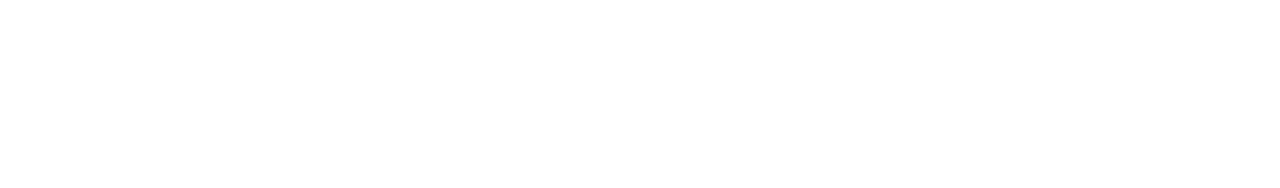
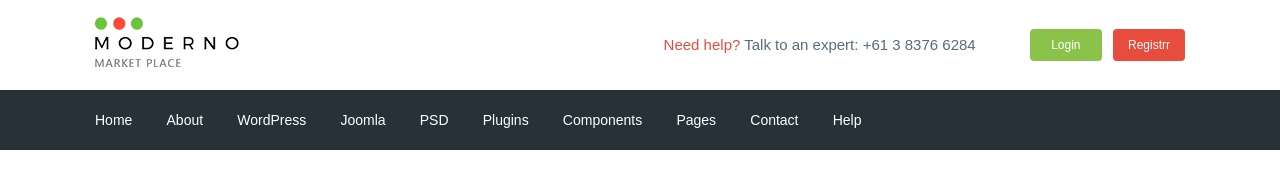
Before and after one commit to b-r1/moderno, a website: page app/index.html in a window 1280 px wide. Drawn offline with nearby package versions, Linux system fonts and the light colour scheme; files that its build step writes are made by us from their sources.

Commit message:
added header

```diff
--- a/app/index.html
+++ b/app/index.html
@@ -5,11 +5,76 @@
     <meta charset="UTF-8">
     <meta name="viewport" content="width=device-width, initial-scale=1.0">
     <title>Document</title>
+    <link href="https://fonts.googleapis.com/css2?family=Roboto:wght@500;700&display=swap" rel="stylesheet">
     <link rel="stylesheet" href="css/libs.min.css">
     <link rel="stylesheet" href="css/style.min.css">
 </head>
 
 <body>
+    <header class="header">
+        <div class="header__top">
+            <div class="container">
+                <div class="header__top-inner">
+                    <div class="heder__logo">
+                        <a href="#">
+                            <img src="images/logo.png" alt="">
+                        </a>
+                    </div>
+                    <div class="header__text">
+                        <a href="">
+                            <span>Need help?</span></a>
+                        Talk to an expert:
+                        <a class="header__fone" href="tel:6138376 6284"> +61 3 8376 6284</a>
+                    </div>
+                    <div class="header__box">
+                        <a class="basket" href="#"></a>
+                        <a class="header__btn header__btn-login" href="">Login</a>
+                        <a class="header__btn header__btn-register" href="">Registrr</a>
+                    </div>
+                </div>
+            </div>
+
+        </div>
+        <div class="header__menu">
+            <div class="container">
+                <nav class="menu">
+                    <ul class="menu__list">
+                        <li>
+                            <a href="#">Home</a>
+                        </li>
+                        <li>
+                            <a href="#">About</a>
+                        </li>
+                        <li>
+                            <a href="#"> WordPress</a>
+                        </li>
+                        <li>
+                            <a href="#">Joomla</a>
+                        </li>
+                        <li>
+                            <a href="#">PSD</a>
+                        </li>
+                        <li>
+                            <a href="#">Plugins</a>
+                        </li>
+                        <li>
+                            <a href="#">Components</a>
+                        </li>
+                        <li>
+                            <a href="#">Pages</a>
+                        </li>
+                        <li>
+                            <a href="#">Contact</a>
+                        </li>
+                        <li>
+                            <a href="#">Help</a>
+                        </li>
+                    </ul>
+
+                </nav>
+            </div>
+        </div>
+    </header>
 
 
 
--- /dev/null
+++ b/app/scss/_fonts.scss
@@ -0,0 +1,6 @@
+  @font-face {
+      font-family: 'Roboto-Regular', sans-serif;
+      src: url('../fonts/Roboto-Regular.woff2') format('woff2'), url('../fonts/Roboto-Regular.woff') format('woff');
+      font-weight: 400;
+      font-display: swap;
+  }
--- /dev/null
+++ b/app/scss/_global.scss
@@ -0,0 +1,36 @@
+html {
+    box-sizing: border-box;
+}
+
+*,
+*::before,
+*::after {
+    box-sizing: inherit;
+}
+
+a {
+    display: inline-block;
+    text-decoration: none;
+    color: $color-text;
+}
+
+ul,
+li {
+    margin: 0;
+    padding: 0;
+    list-style: none;
+}
+
+body {
+    font-family: 'Roboto-Regular', sans-serif;
+    font-weight: 400;
+    font-size: 15px;
+    line-height: 24px;
+    color: $color-text;
+}
+
+.container {
+    max-width: 1120px;
+    margin: 0 auto;
+    padding: 0 15px;
+}
--- /dev/null
+++ b/app/scss/_vars.scss
@@ -0,0 +1,4 @@
+$color-text: #546e7a;
+$red:#e74c3c;
+$green: #8bc34a;
+$bg: #263238;
--- a/app/scss/style.scss
+++ b/app/scss/style.scss
@@ -1,13 +1,58 @@
-html {
-    box-sizing: border-box;
+@import 'vars';
+@import 'global';
+@import 'fonts';
+.header__top-inner {
+    display: flex;
+    justify-content: space-between;
+    height: 90px;
+    align-items: center;
 }
 
-*,
-*::before,
-*::after {
-    box-sizing: inherit;
+.header__text {
+    margin-left: auto;
+    margin-right: 50px;
+    span {
+        color: $red;
+    }
 }
 
-.test {
-    margin: 0;
+.header__btn {
+    padding: 4px;
+    width: 72px;
+    border-radius: 4px;
+    text-align: center;
+    color: white;
+    font-size: 12px;
 }
+
+.header__btn-login {
+    background-color: $green;
+}
+
+.header__btn-register {
+    background-color: $red;
+    margin-left: 7px;
+}
+
+.header__menu {
+    background-color: $bg;
+}
+
+.menu {
+    display: flex;
+    align-items: center;
+    height: 60px;
+}
+
+.menu__list {
+    li {
+        display: inline-block;
+        &+li {
+            margin-left: 30px;
+        }
+    }
+    a {
+        font-size: 14px;
+        color: white;
+    }
+}
--- a/gulpfile.js
+++ b/gulpfile.js
@@ -8,7 +8,7 @@ let gulp = require('gulp'),
     cssmin = require('gulp-cssmin');
 
 gulp.task('sass', function() {
-    return gulp.src('app/scss/style.scss')
+    return gulp.src('app/scss/**/*.scss')
         .pipe(sass({ outputStyle: 'compressed' }))
         .pipe(rename({ suffix: '.min' }))
         .pipe(autoprefixer({
@@ -57,7 +57,7 @@ gulp.task('browser-sync', function() {
 });
 
 gulp.task('watch', function() {
-    gulp.watch('app/scss/style.scss', gulp.parallel('sass'))
+    gulp.watch('app/scss/**/*.scss', gulp.parallel('sass'))
     gulp.watch('app/*.html', gulp.parallel('html'))
     gulp.watch('app/js/*.js', gulp.parallel('js'))
 });
```
Also changed, not shown: app/fonts/Roboto-Regular.woff (added), app/fonts/Roboto-Regular.woff2 (added), app/images/logo.png (added).
